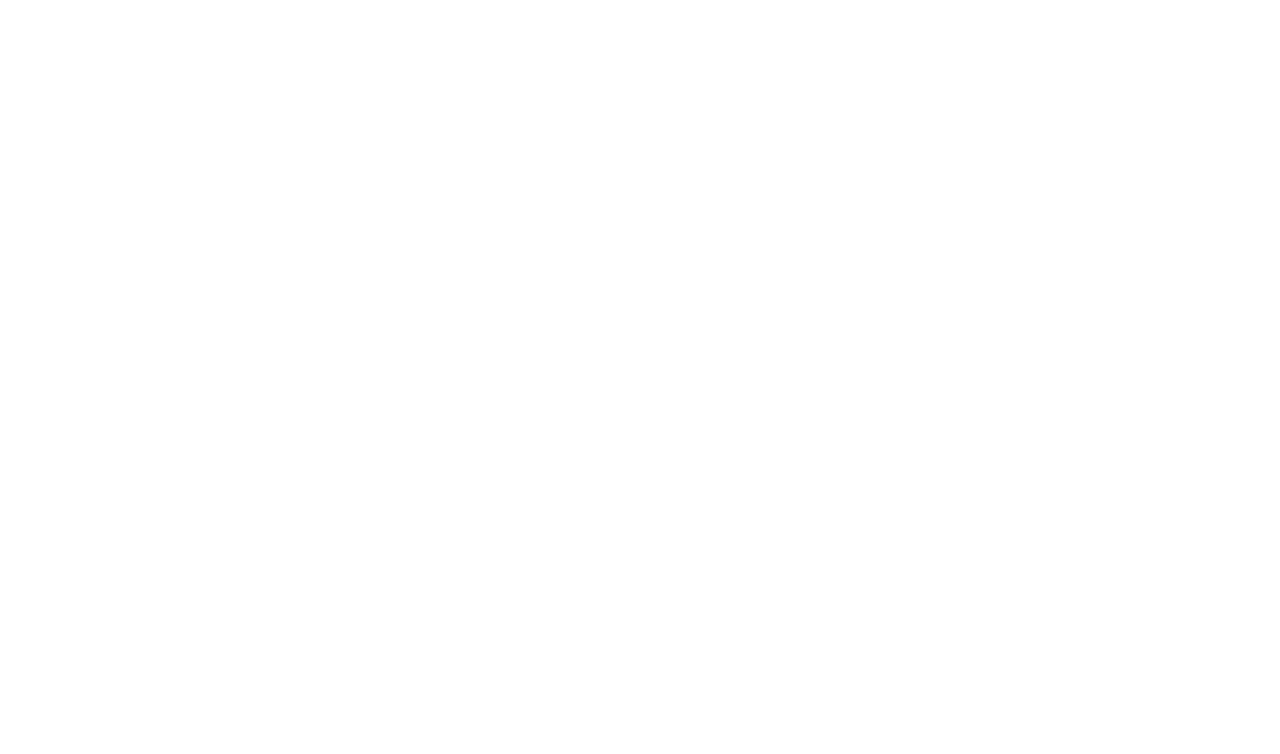
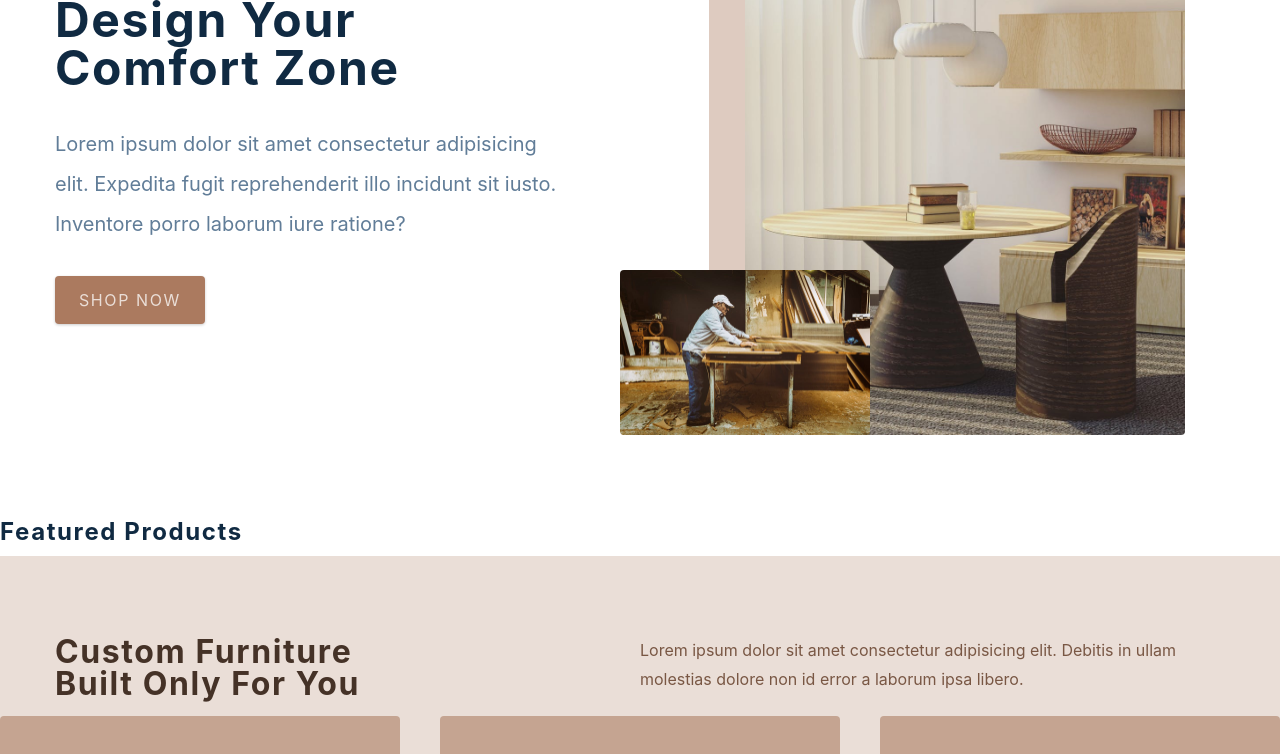
Before and after one commit to chianglynn/react-ecommerce-comfysloth, a React (Create React App) app: page / in a window 1280 px wide. Shown: the part 280-1034 px from the top of the page. Before the commit the page ends 800 px from the top, so only its background shows below. Built offline with nearby package versions, Linux system fonts and the light colour scheme.

Commit message:
Finish homepage

```diff
--- a/src/components/Contact.js
+++ b/src/components/Contact.js
@@ -2,57 +2,79 @@ import React from 'react';
 import styled from 'styled-components';
 
 const Contact = () => {
-  return <h4>contact section</h4>;
+  return (
+    <Wrapper>
+      <div className="section-center">
+        <h3>Join our newsletter and get 20% off</h3>
+        <div className="content">
+          <p>Lorem, ipsum dolor sit amet consectetur adipisicing elit. Magnam nihil repellendus amet assumenda sint eaque tempora ipsum nulla iusto quod.</p>
+          <form className="contact-form">
+            <input type="email" placeholder="enter email" className="form-input" />
+            <button type="submit" className="submit-btn">subscribe</button>
+          </form>
+        </div>
+      </div>
+    </Wrapper>
+  );
 };
 
 const Wrapper = styled.section`
   padding: 5rem 0;
+
   h3 {
     text-transform: none;
   }
+
   p {
-    line-height: 2;
     max-width: 45em;
     color: var(--clr-grey-5);
+    line-height: 2;
   }
+
   .contact-form {
+    display: grid;
+    grid-template-columns: 1fr auto;
     width: 90vw;
     max-width: 500px;
-    display: grid;
-    grid-template-columns: 1fr auto;
   }
 
   .form-input,
   .submit-btn {
+    padding: 0.5rem 1rem;
     font-size: 1rem;
-    padding: 0.5rem 1rem;
     border: 2px solid var(--clr-black);
   }
+
   .form-input {
+    color: var(--clr-grey-3);
     border-right: none;
-    color: var(--clr-grey-3);
     border-top-left-radius: var(--radius);
     border-bottom-left-radius: var(--radius);
   }
+
   .submit-btn {
     border-top-right-radius: var(--radius);
     border-bottom-right-radius: var(--radius);
   }
+
   .form-input::placeholder {
     color: var(--clr-black);
     text-transform: capitalize;
   }
+
   .submit-btn {
-    background: var(--clr-primary-5);
+    color: var(--clr-black);
     text-transform: capitalize;
     letter-spacing: var(--spacing);
+    background: var(--clr-primary-5);
+    transition: var(--transition);
     cursor: pointer;
-    transition: var(--transition);
-    color: var(--clr-black);
   }
+
   .submit-btn:hover {
     color: var(--clr-white);
   }
+
   @media (min-width: 992px) {
     .content {
       display: grid;
@@ -61,10 +83,12 @@ const Wrapper = styled.section`
       gap: 8rem;
       margin-top: 2rem;
     }
+
     p {
       margin-bottom: 0;
     }
   }
+
   @media (min-width: 1280px) {
     padding: 15rem 0;
   }
--- a/src/components/Hero.js
+++ b/src/components/Hero.js
@@ -1,71 +1,95 @@
 import React from 'react';
 import styled from 'styled-components';
-import { Link } from 'react-router-dom';
 import heroBcg from '../assets/hero-bcg.jpeg';
 import heroBcg2 from '../assets/hero-bcg-2.jpeg';
+import { Link } from 'react-router-dom';
 
 const Hero = () => {
-  return <h4>hero</h4>;
+  return (
+    <Wrapper className="section-center">
+      <article className="content">
+        <h1>
+          design your <br />
+          comfort zone
+        </h1>
+        <p>Lorem ipsum dolor sit amet consectetur adipisicing elit. Expedita fugit reprehenderit illo incidunt sit iusto. Inventore porro laborum iure ratione?</p>
+        <Link to="/product" className="btn hero-btn">shop now</Link>
+      </article>
+      <article className="img-container">
+        <img src={heroBcg} alt="table" className="main-img" />
+        <img src={heroBcg2} alt="person working" className="accent-img" />
+      </article>
+    </Wrapper >
+  );
 };
 
 const Wrapper = styled.section`
+  display: grid;
   min-height: 60vh;
-  display: grid;
   place-items: center;
+
   .img-container {
     display: none;
   }
 
   p {
-    line-height: 2;
     max-width: 45em;
     margin-bottom: 2rem;
+    font-size: 1rem;
     color: var(--clr-grey-5);
-    font-size: 1rem;
+    line-height: 2;
   }
+
   @media (min-width: 992px) {
-    height: calc(100vh - 5rem);
     grid-template-columns: 1fr 1fr;
     gap: 8rem;
+    height: calc(100vh - 5rem);
+
     h1 {
       margin-bottom: 2rem;
     }
+
     p {
       font-size: 1.25rem;
     }
+
     .hero-btn {
       padding: 0.75rem 1.5rem;
       font-size: 1rem;
     }
+
     .img-container {
+      position: relative;
       display: block;
+    }
+
+    .main-img {
       position: relative;
-    }
-    .main-img {
+      display: block;
       width: 100%;
       height: 550px;
-      position: relative;
       border-radius: var(--radius);
-      display: block;
       object-fit: cover;
     }
+
     .accent-img {
       position: absolute;
+      left: 0;
       bottom: 0;
-      left: 0;
       width: 250px;
+      border-radius: var(--radius);
       transform: translateX(-50%);
-      border-radius: var(--radius);
     }
+
     .img-container::before {
+      position: absolute;
+      left: -8%;
+      bottom: 0%;
       content: '';
-      position: absolute;
       width: 10%;
       height: 80%;
+      border-radius: var(--radius);
       background: var(--clr-primary-9);
-      bottom: 0%;
-      left: -8%;
-      border-radius: var(--radius);
     }
   }
 `;
--- a/src/components/Services.js
+++ b/src/components/Services.js
@@ -3,67 +3,99 @@ import styled from 'styled-components';
 import { services } from '../utils/constants';
 
 const Services = () => {
-  return <h4>services </h4>;
+  return (
+    <Wrapper>
+      <div className="section-center">
+        <article className="header">
+          <h3>
+            custom furniture<br />
+            built only for you
+          </h3>
+          <p>Lorem ipsum dolor sit amet consectetur adipisicing elit. Debitis in ullam molestias dolore non id error a laborum ipsa libero.</p>
+        </article>
+      </div><div className="services-center">
+        {services.map(({ id, icon, title, text }) => {
+          return (
+            <article className="service" key={id}>
+              <span className="icon">{icon}</span>
+              <h4>{title}</h4>
+              <p>{text}</p>
+            </article>
+          );
+        })}
+      </div>
+
+    </Wrapper>
+  );
 };
 
 const Wrapper = styled.section`
+  padding: 5rem 0;
+  background: var(--clr-primary-10);
+
   h3,
   h4 {
     color: var(--clr-primary-1);
   }
-  padding: 5rem 0;
-
-  background: var(--clr-primary-10);
 
   .header h3 {
     margin-bottom: 2rem;
   }
+
   p {
     margin-bottom: 0;
+    color: var(--clr-primary-3);
     line-height: 1.8;
-    color: var(--clr-primary-3);
   }
+
   .services-center {
-    margin-top: 4rem;
     display: grid;
     gap: 2.5rem;
+    margin-top: 4rem;
   }
+
   .service {
+    padding: 2.5rem 2rem;
+    text-align: center;
+    border-radius: var(--radius);
     background: var(--clr-primary-7);
-    text-align: center;
-    padding: 2.5rem 2rem;
-    border-radius: var(--radius);
+
     p {
       color: var(--clr-primary-2);
     }
   }
+
   span {
+    display: grid;
+    place-items: center;
+    margin: 0 auto 1rem;
     width: 4rem;
     height: 4rem;
-    display: grid;
-    margin: 0 auto;
-    place-items: center;
-    margin-bottom: 1rem;
+    color: var(--clr-primary-1);
     border-radius: 50%;
     background: var(--clr-primary-10);
-    color: var(--clr-primary-1);
+
     svg {
       font-size: 2rem;
     }
   }
+
   @media (min-width: 992px) {
     .header {
       display: grid;
       grid-template-columns: 1fr 1fr;
     }
   }
+
   @media (min-width: 576px) {
     .services-center {
       grid-template-columns: repeat(auto-fit, minmax(360px, 1fr));
     }
   }
+
   @media (min-width: 1280px) {
     padding: 0;
+
     .section-center {
       transform: translateY(5rem);
     }
--- a/src/components/index.js
+++ b/src/components/index.js
@@ -1,40 +1,21 @@
+import AddToCart from './AddToCart';
+import CartContent from './CarContent';
+import CartButtons from './CartButtons';
+import Contact from './Contact';
+import Error from './Error';
 import FeaturedProducts from './FeaturedProducts';
+import Filters from './Filters';
+import Footer from './Footer';
+import Hero from './Hero';
+import Loading from './Loading';
 import Navbar from './Navbar';
-import CartButtons from './CartButtons';
-import Footer from './Footer';
+import PageHero from './PageHero';
+import ProductImages from './ProductImages';
+import ProductList from './ProductList';
+import Services from './Services';
 import Sidebar from './Sidebar';
-import Hero from './Hero';
-import Services from './Services';
-import Contact from './Contact';
-import Loading from './Loading';
-import Error from './Error';
-import ProductImages from './ProductImages';
-import AddToCart from './AddToCart';
-import Filters from './Filters';
-import ProductList from './ProductList';
 import Sort from './Sort';
 import Stars from './Stars';
-import CartContent from './CarContent';
-import PageHero from './PageHero';
 import StripeCheckout from './StripeCheckout';
-export {
-  FeaturedProducts,
-  Navbar,
-  CartButtons,
-  Footer,
-  Sidebar,
-  Hero,
-  Services,
-  Contact,
-  Loading,
-  Error,
-  ProductImages,
-  AddToCart,
-  Filters,
-  ProductList,
-  Sort,
-  Stars,
-  CartContent,
-  PageHero,
-  StripeCheckout,
-};
+
+export { AddToCart, CartContent, CartButtons, Contact, Error, FeaturedProducts, Filters, Footer, Hero, Loading, Navbar, PageHero, ProductImages, ProductList, Services, Sidebar, Sort, Stars, StripeCheckout };
--- a/src/pages/HomePage.js
+++ b/src/pages/HomePage.js
@@ -1,8 +1,15 @@
 import React from 'react';
-import { FeaturedProducts, Hero, Services, Contact } from '../components';
+import { Contact, FeaturedProducts, Hero, Services } from '../components';
 
 const HomePage = () => {
-  return <h4>home page</h4>;
+  return (
+    <main>
+      <Hero />
+      <FeaturedProducts />
+      <Services />
+      <Contact />
+    </main>
+  );
 };
 
 export default HomePage;
```
